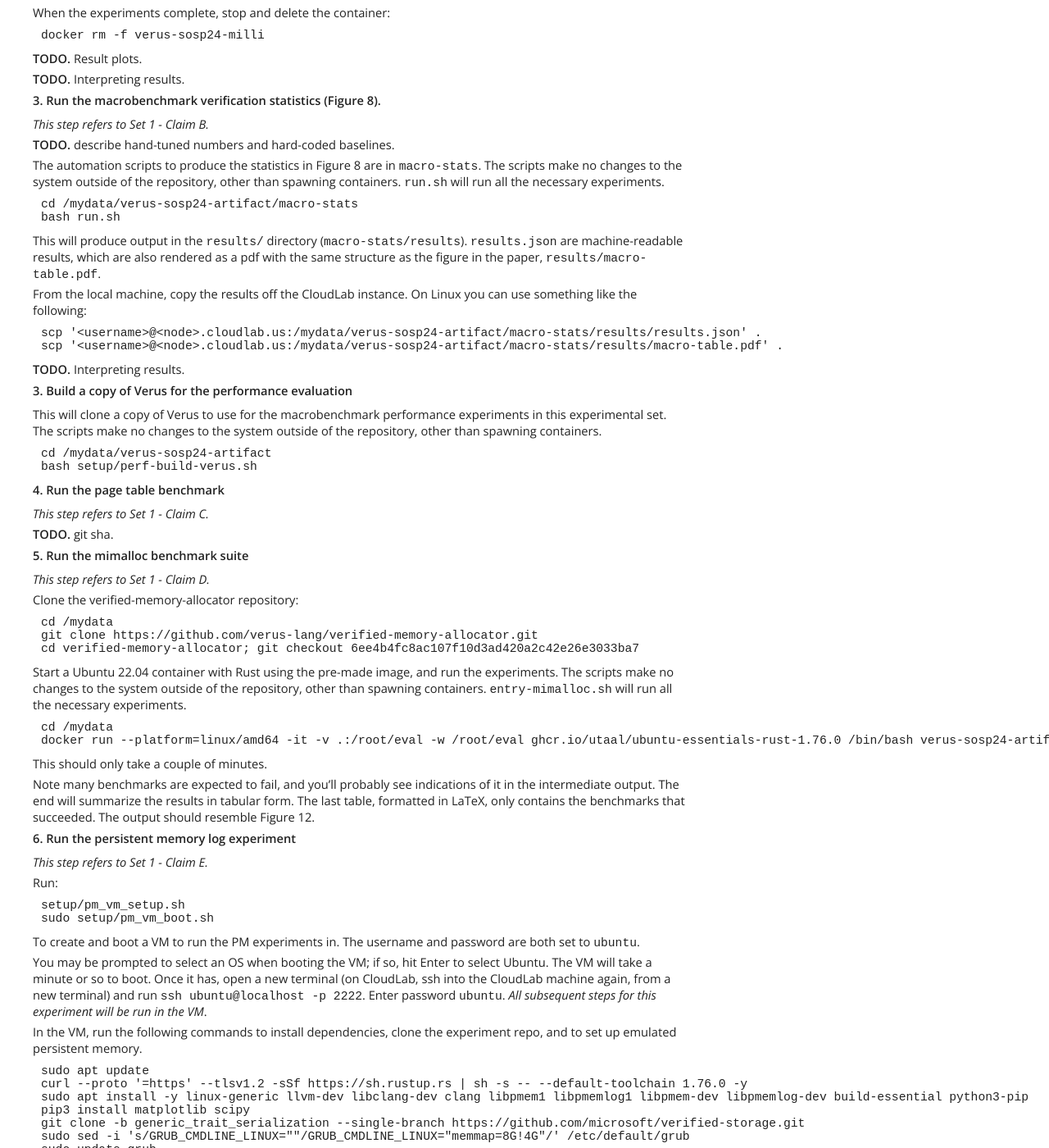
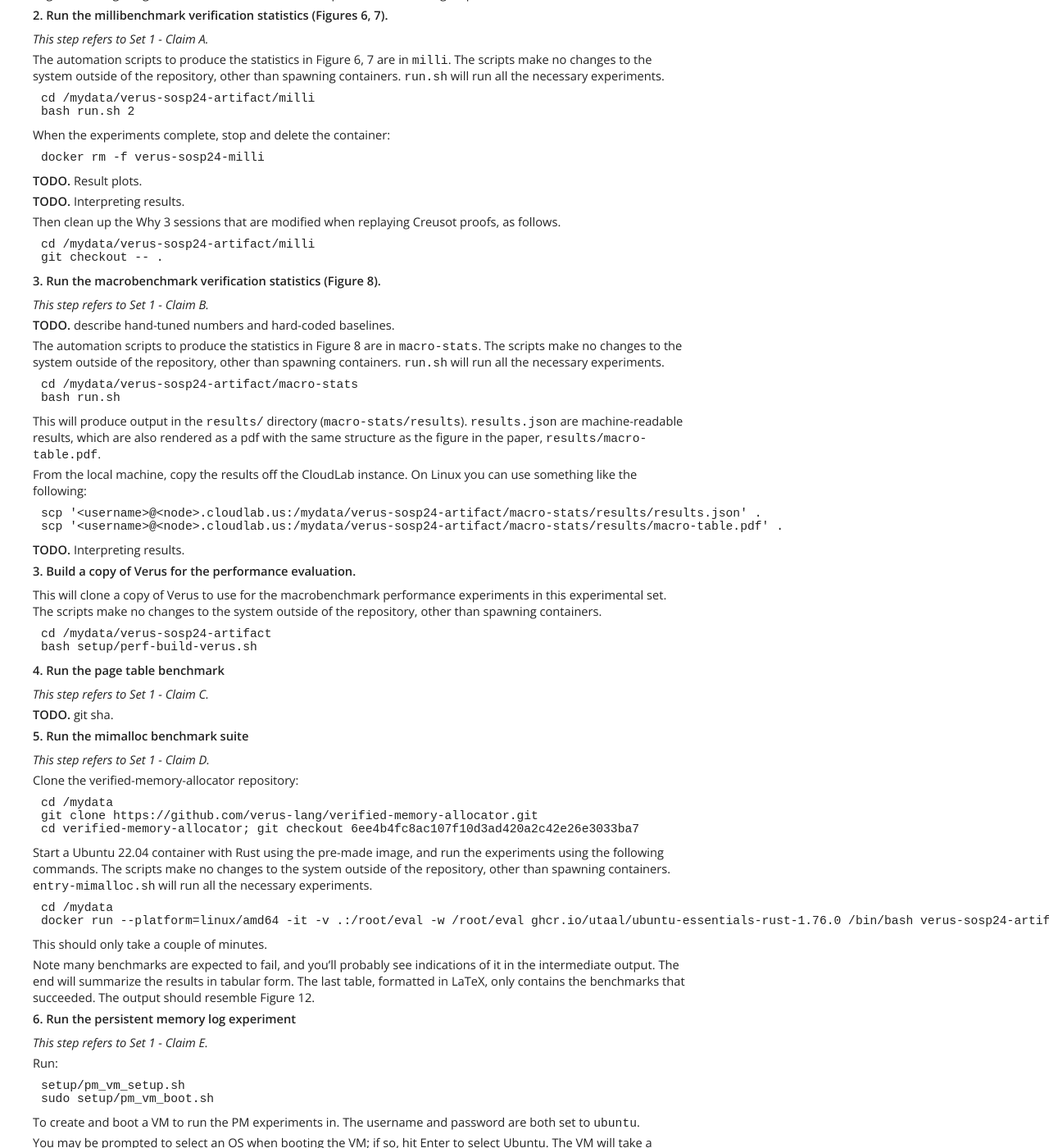
Before and after one commit to verus-lang/paper-sosp24-artifact, a Jekyll site: the page built from site/guide.md, in a window 1280 px wide and 1400 px high, scrolled down 1903 px. Shown: the whole window at 82% size. Built offline with Jekyll 4.4.1, drawn with Linux system fonts in a browser that asks for light colours; some of the changed text lies outside the part shown.

Commit message:
various fixes

````diff
--- a/site/guide.md
+++ b/site/guide.md
@@ -68,6 +68,18 @@ If you run on CloudLab, ssh into the node. We recommend running the following in
 so that the experiment can continue if the ssh connection drops. In that case you can reattach to the tmux session
 by ssh-ing into the node, and running `tmux attach`.
 
+If you do not run on Cloudlab, at the end of the experiment you may want to clean up the the following container images,
+that are pulled as part of the following steps in this experimental set.
+
+```
+ubuntu                                        22.04          77.9MB
+kjarosh/latex                                 2024.2-small   400MB
+ghcr.io/utaal/ubuntu-essentials-rust-1.76.0   latest         2.97GB
+ghcr.io/utaal/ironsync-osdi2023-artifact      latest         2.53GB
+```
+
+You can remove them at the end of the Set 1 with `docker rmi <image_name>`.
+
 #### 1. Clone artifact repository, set up container environment.
 
 **TODO.** git sha.
@@ -116,6 +128,13 @@ docker rm -f verus-sosp24-milli
 
 **TODO.** Interpreting results.
 
+Then clean up the Why 3 sessions that are modified when replaying Creusot proofs, as follows.
+
+```shell
+cd /mydata/verus-sosp24-artifact/milli
+git checkout -- .
+```
+
 #### 3. Run the macrobenchmark verification statistics (Figure 8).
 
 *This step refers to Set 1 - Claim B.*
@@ -144,7 +163,7 @@ scp '<username>@<node>.cloudlab.us:/mydata/verus-sosp24-artifact/macro-stats/res
 
 **TODO.** Interpreting results.
 
-#### 3. Build a copy of Verus for the performance evaluation
+#### 3. Build a copy of Verus for the performance evaluation.
 
 This will clone a copy of Verus to use for the macrobenchmark performance experiments in this experimental set.
 The scripts make no changes to the system outside of the repository, other than spawning
@@ -173,7 +192,8 @@ git clone https://github.com/verus-lang/verified-memory-allocator.git
 cd verified-memory-allocator; git checkout 6ee4b4fc8ac107f10d3ad420a2c42e26e3033ba7
 ```
 
-Start a Ubuntu 22.04 container with Rust using the pre-made image, and run the experiments.
+Start a Ubuntu 22.04 container with Rust using the pre-made image, and run the experiments
+using the following commands.
 The scripts make no changes to the system outside of the repository, other than spawning
 containers. `entry-mimalloc.sh` will run all the necessary experiments.
 
````
Also changed, not shown: 2 other files.
